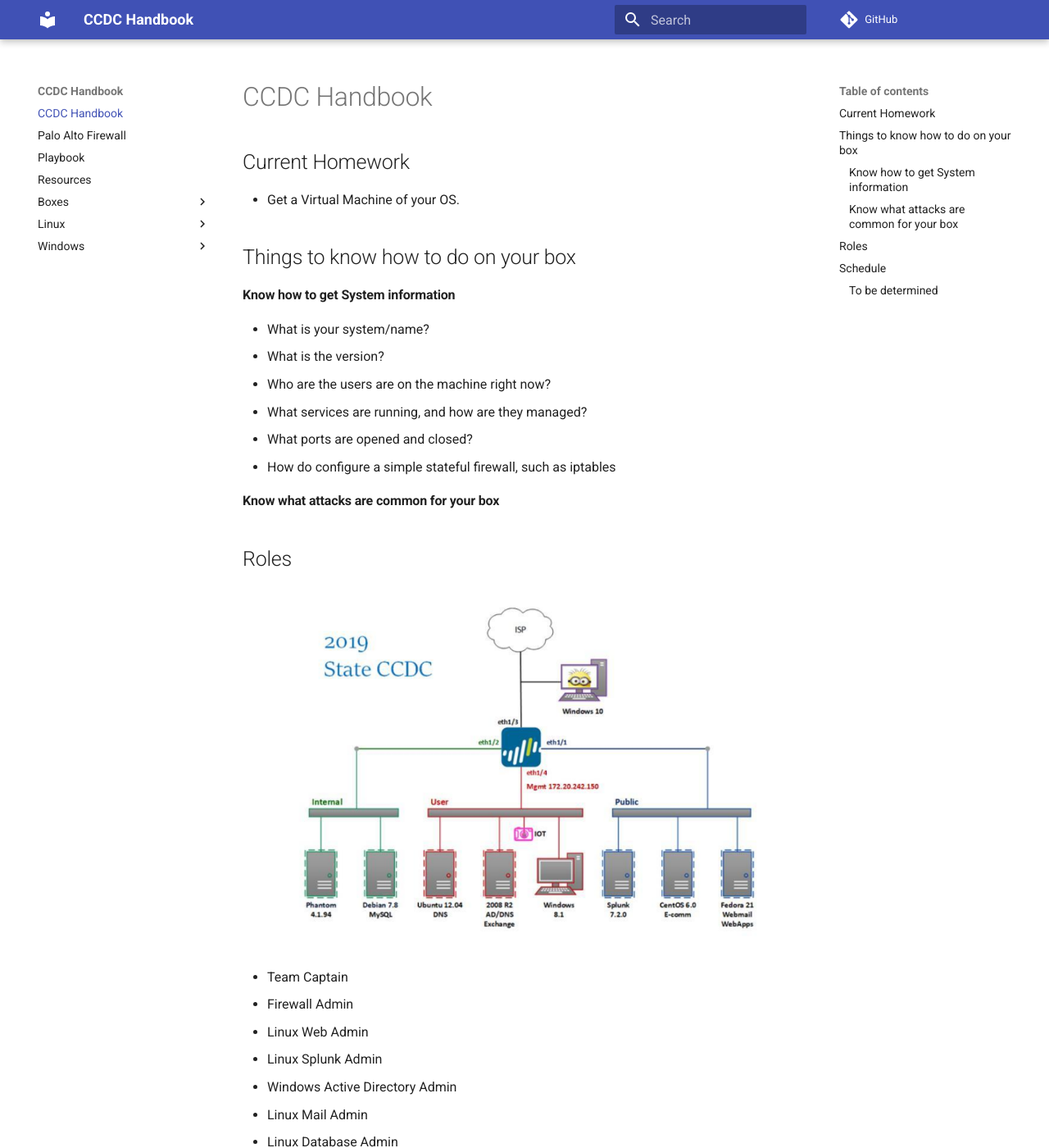
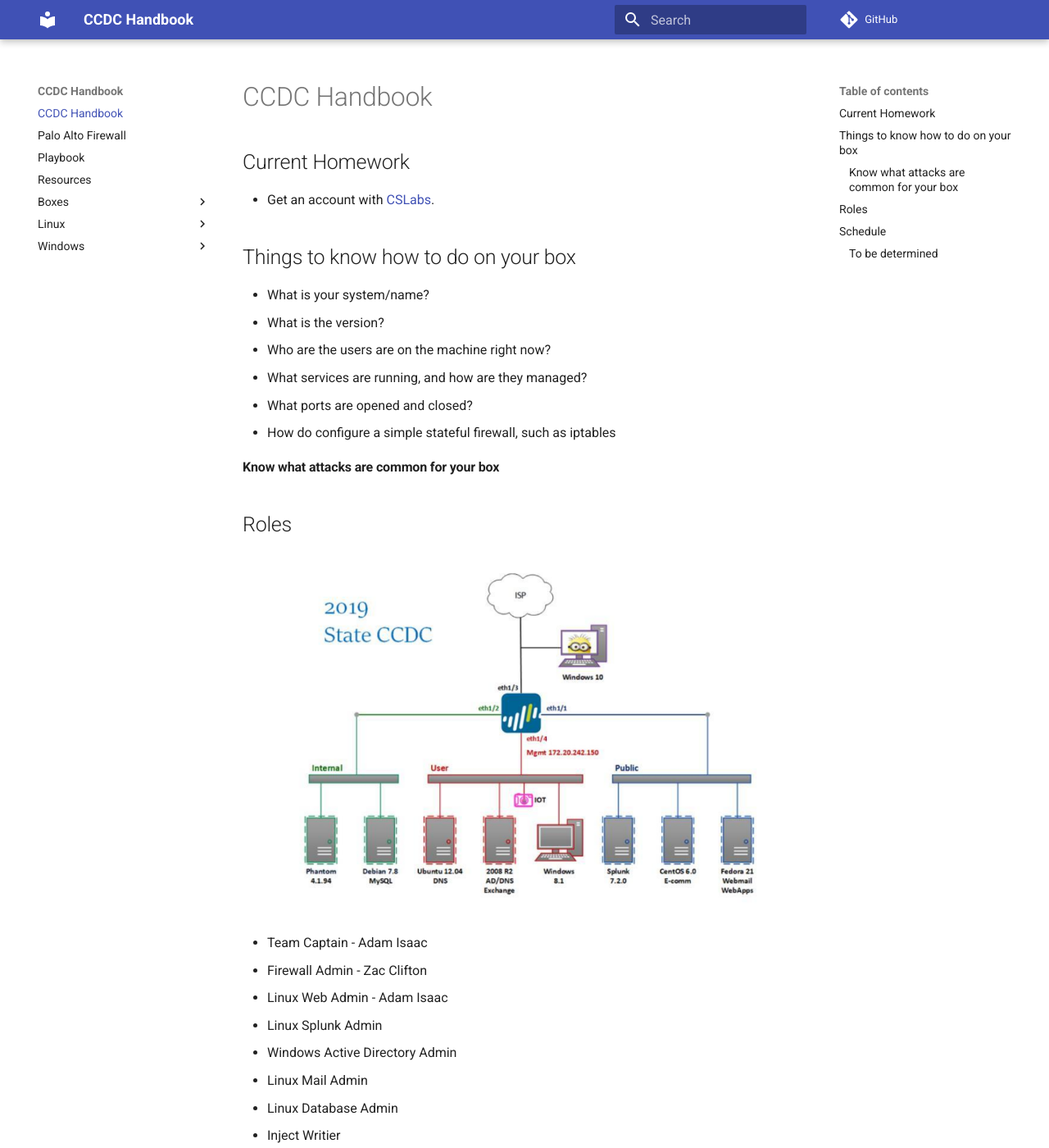
Before and after one commit to ius-csg/ccdc-handbook, an MkDocs documentation site: the page built from docs/index.md, in a window 1280 px wide and 1400 px high. Shown: the whole window at 82% size. Built offline with MkDocs 1.6.1 and Material for MkDocs 9.7.7, drawn with Linux system fonts in a browser that asks for light colours; comment, search, counter and statistics services are not loaded.

Commit message:
Update roles

```diff
--- a/docs/index.md
+++ b/docs/index.md
@@ -2,11 +2,9 @@
 
 ## Current Homework
 
-* Get a Virtual Machine of your OS.
+* Get an account with [CSLabs](https://iuscsg.org/cslabs).
 
 ## Things to know how to do on your box
-
-#### Know how to get System information
 - What is your system/name?
 - What is the version?
 - Who are the users are on the machine right now?
@@ -21,9 +19,9 @@
 
 ![roles](assets/ccdc-roles.png)
 
-* Team Captain
-* Firewall Admin
-* Linux Web Admin
+* Team Captain - Adam Isaac
+* Firewall Admin - Zac Clifton
+* Linux Web Admin - Adam Isaac
 * Linux Splunk Admin
 * Windows Active Directory Admin
 * Linux Mail Admin
```
